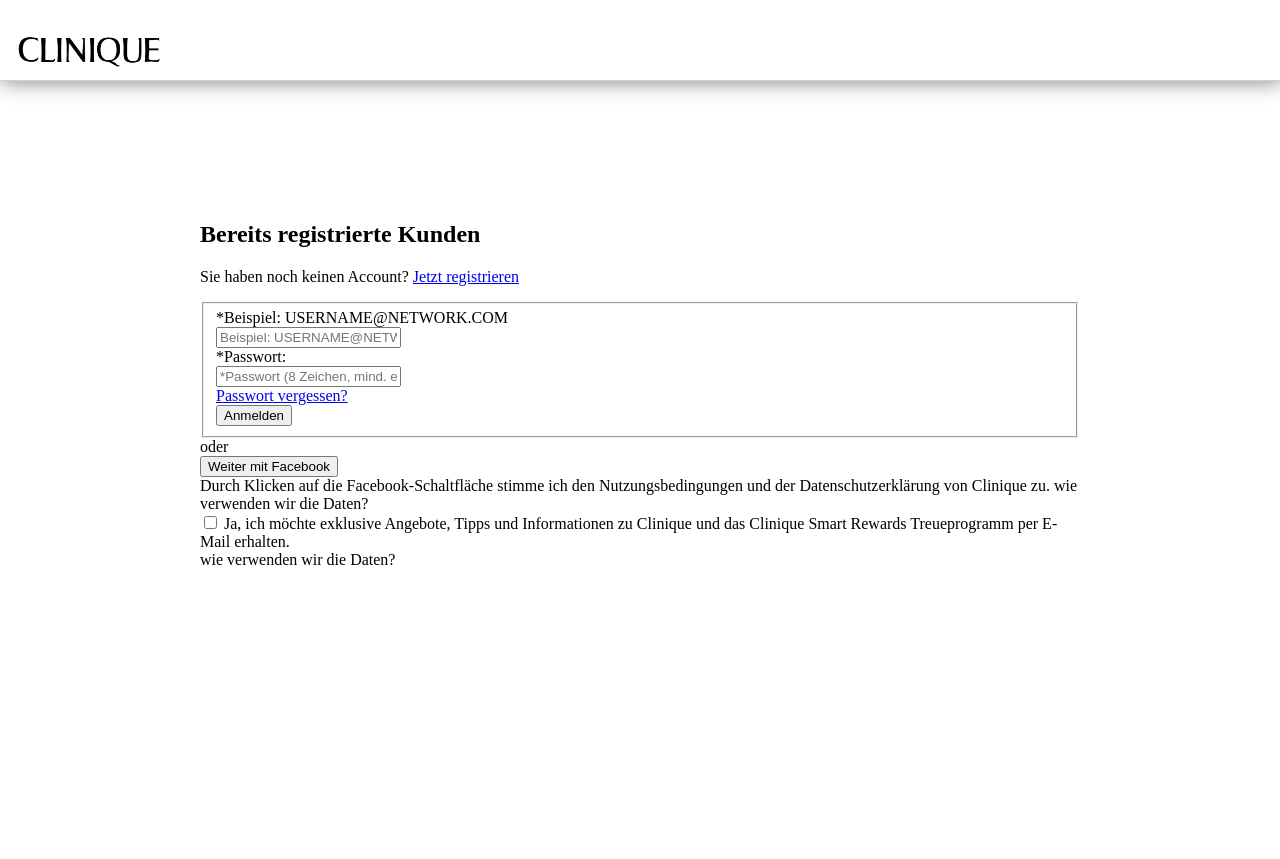
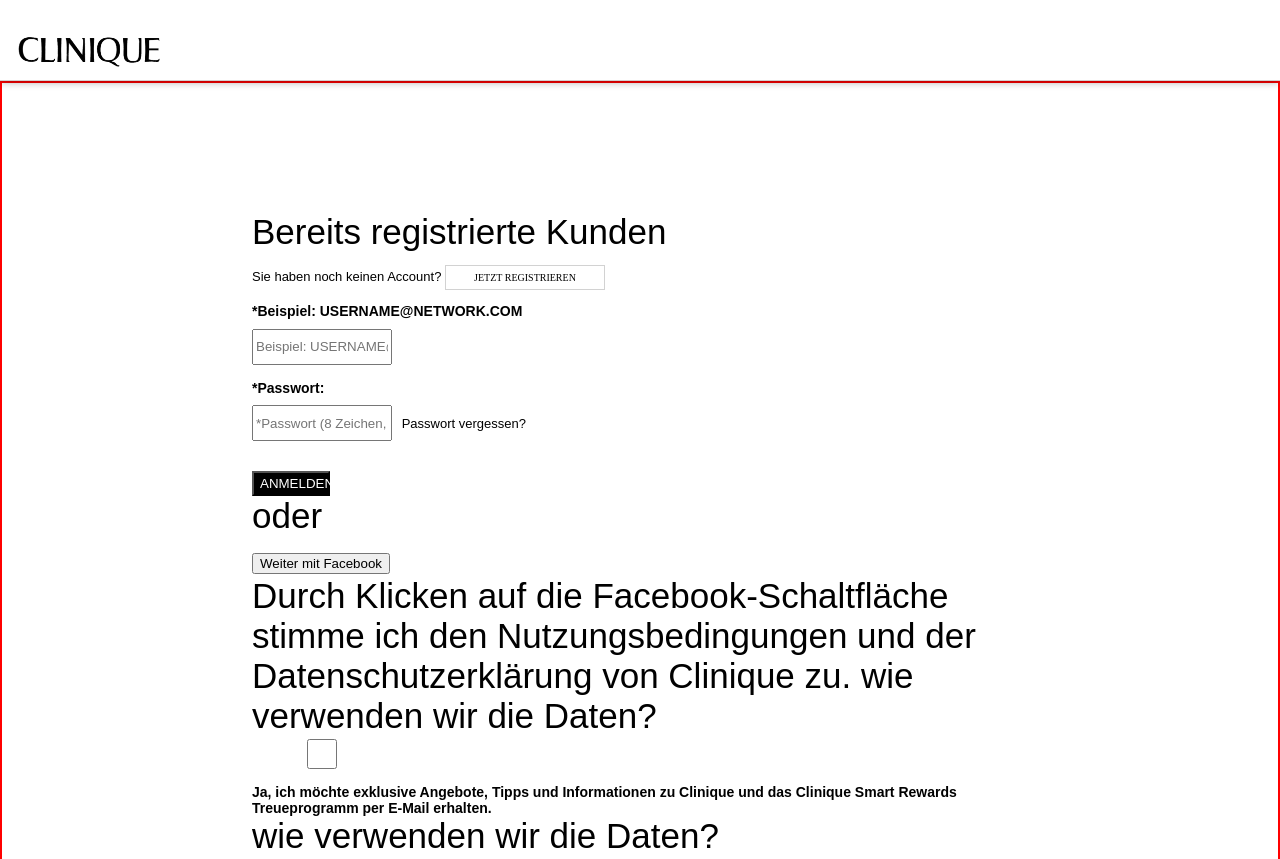
Before and after one commit to Monika-Choudhary/project---clinique.com-websites-copy-, a plain HTML site: page header/anmelden.html in a window 1280 px wide. Shown: the top 859 px of the page. Drawn offline with Linux system fonts and the light colour scheme; a web font is replaced by a local one.

Commit message:
added style to form

```diff
--- a/css/anmelden.css
+++ b/css/anmelden.css
@@ -30,6 +30,15 @@
   flex-wrap: wrap;
   width: 100%;
 
+  a:link {
+    text-decoration: none;
+    color: black;
+  }
+
+  a:visited {
+    color: black;
+  }
+
   ul {
     list-style: none; /*removes the bullet points or numbering*/
     padding: 0; /*removes the left padding that browsers often apply by default*/
@@ -44,7 +53,7 @@
   top: 0;
   background-color: white;
   border-bottom: 1px solid #cecdcde8;
-  box-shadow: 1px 1px 20px rgba(0, 0, 0, 0.486);
+  box-shadow: 0.1px 0.1px 9px rgba(0, 0, 0, 0.486);
   position: sticky;
   top: 0;
   width: 100%;
@@ -59,7 +68,75 @@
 .main {
   height: 1000px;
   .block {
-    padding: 120px 200px;
+    border: 2px solid red;
+    padding: 100px 250px;
+  }
+  h1 {
+    font-family: Arial, Helvetica, sans-serif;
+    font-weight: 100;
+    font-size: 35px;
+  }
+  p {
+    font-family: Arial, Helvetica, sans-serif;
+    font-weight: 100;
+    font-size: small;
+    button {
+      border: 1px solid rgba(0, 0, 0, 0.178);
+      width: 160px;
+      height: 25px;
+      background-color: white;
+      color: black;
+      font-family: sawarabi-gothic;
+      text-transform: uppercase;
+      font-size: 10px;
+      font-weight: 500;
+
+      &:hover {
+        border: 2px solid black;
+      }
+    }
+  }
+}
+
+form {
+  /* border: 2px solid blue; */
+
+  fieldset {
+    padding: 0;
+    margin: 0;
+    border: none;
+  }
+  label {
+    font-family: Arial, Helvetica, sans-serif;
+    font-size: 14px;
+    font-weight: bold;
+    display: block;
+  }
+  input {
+    width: 17%;
+    height: 30px;
+    margin-bottom: 15px;
+  }
+  a {
+    font-family: Arial, Helvetica, sans-serif;
+    font-weight: 100;
+    font-size: small;
+    color: grey;
+
+    &:visited {
+      color: grey;
+    }
+    &:hover {
+      color: black;
+    }
+  }
+  button{
+    background-color: black;
+  color: white;
+  width: 10%;
+  height: 25px;
+  text-transform: uppercase;
+
   }
 }
 
--- a/css/style.css
+++ b/css/style.css
@@ -28,12 +28,14 @@
 }
 
 body {
+  /* border: 2px solid red; */
+  height: auto;
   background-color: white;
   font-family: jp;
   margin: 0;
   padding: 0;
   box-sizing: border-box;
-  flex-wrap: wrap;
+
   ul {
     list-style: none; /*removes the bullet points or numbering*/
     padding: 0; /*removes the left padding that browsers often apply by default*/
@@ -50,7 +52,6 @@
   position: sticky;
   top: 0;
   transition: top 0.3s; /* Smooth transition for hiding */
-
   padding-left: 40px;
   padding-right: 40px;
 
@@ -129,7 +130,8 @@
   display: flex;
   justify-content: space-evenly;
   align-items: center;
-  flex-wrap: wrap;
+  flex-wrap:wrap;
+  flex-direction: row;
   gap: 30px;
   margin: 100px auto;
 
--- a/header/anmelden.html
+++ b/header/anmelden.html
@@ -19,26 +19,25 @@
 
   <main class="main">
     <section class="block">
-      <h2>Bereits registrierte Kunden</h2>
-      <p>Sie haben noch keinen Account? <a class="button" href="#">Jetzt registrieren</a></p>
+      <h1>Bereits registrierte Kunden</h>
+        <p>Sie haben noch keinen Account? <button><a href="#">Jetzt registrieren</a></button></p>
 
         <form action="">
           <fieldset>
             <div>
-            <label for="email">*Beispiel: USERNAME@NETWORK.COM</label><br>
+              <label for="email">*Beispiel: USERNAME@NETWORK.COM</label>
               <input type="email" name="email" value="" class="field return-user-email"
                 placeholder="Beispiel: USERNAME@NETWORK.COM" maxlength="80">
             </div>
             <div>
-            <label for="password" class="label" placeholder="*Passwort:">*Passwort:</label><br>
+              <label for="password" class="label" placeholder="*Passwort:">*Passwort:</label>
               <input type="password" name="password" value=""
                 placeholder="*Passwort (8 Zeichen, mind. ein Großbuchstabe, ein Kleinbuchstabe und eine Ziffer)."
                 class="signin_password" required>
+
+              <span><a href="#">Passwort vergessen?</a></span>
             </div>
-          <span><a href="http://">Passwort vergessen?</a></span>
-          <div class="button">
-            <input type="submit" class="button form-submit" value="Anmelden" data-test-id="form_signin_continue">
-          </div>
+            <button>Anmelden</button>
           </fieldset>
         </form>
 
@@ -56,7 +55,8 @@
           <div>
             <form action="">
               <input type="checkbox" value="form_signin_facebook">
-            <label for="form_signin_facebook">Ja, ich möchte exklusive Angebote, Tipps und Informationen zu Clinique und
+              <label for="form_signin_facebook">Ja, ich möchte exklusive Angebote, Tipps und Informationen zu Clinique
+                und
                 das Clinique Smart Rewards Treueprogramm per E-Mail erhalten.</label>
             </form>
             <span>wie verwenden wir die Daten?</span>
```
Lines whose indentation alone changed are shown as unchanged.
